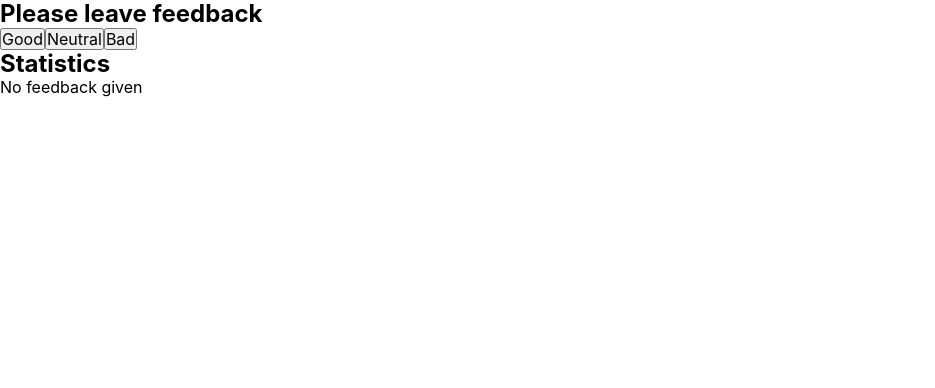
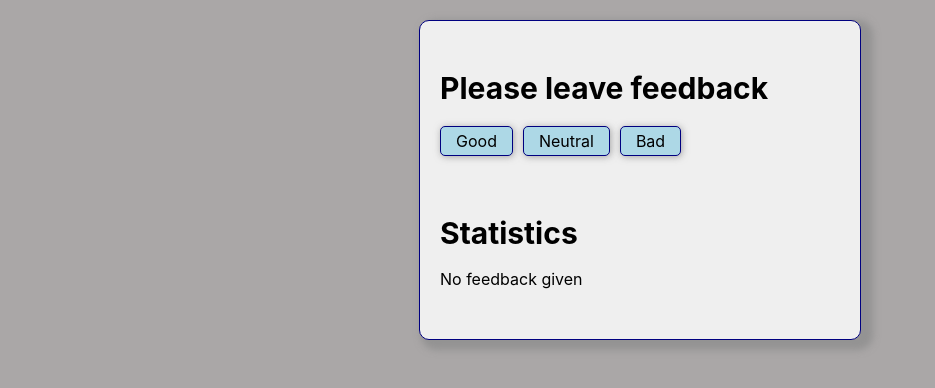
Before and after one commit to patronusv/goit-react-hw-02-feedback, a React app: page / in a window 1280 px wide. Shown: the whole page, without its empty margins (0-935 px from the left). Built offline with nearby package versions, Linux system fonts and the light colour scheme.

Commit message:
adds proptypes and styles

```diff
--- a/src/components/App.js
+++ b/src/components/App.js
@@ -1,4 +1,5 @@
 import React, { Component } from 'react';
+import Wrapper from './AppStyled';
 import FeedbackOptions from './feedbackOptions/FeedbackOptions';
 import Notification from './notification/Notification';
 import Section from './section/Section';
@@ -24,7 +25,7 @@ export default class App extends Component {
 
   render() {
     return (
-      <>
+      <Wrapper>
         <Section title="Please leave feedback">
           <FeedbackOptions options={this.state} onLeaveFeedback={this.increment} />
         </Section>
@@ -35,7 +36,7 @@ export default class App extends Component {
             <Notification message="No feedback given" />
           )}
         </Section>
-      </>
+      </Wrapper>
     );
   }
 }
--- /dev/null
+++ b/src/components/AppStyled.js
@@ -0,0 +1,11 @@
+import styled from 'styled-components';
+const Wrapper = styled.div`
+  padding: 20px;
+  border: 1px solid navy;
+  border-radius: 10px;
+  width: max-content;
+  margin: 0 auto;
+  background-color: #efefef;
+  box-shadow: 7px 5px 7px 5px rgba(140, 140, 140, 0.75);
+`;
+export default Wrapper;
--- a/src/components/feedbackOptions/FeedbackOptions.js
+++ b/src/components/feedbackOptions/FeedbackOptions.js
@@ -1,14 +1,20 @@
 import React from 'react';
+import PropTypes from 'prop-types';
+import Wrapper from './FeedbackOptionsStyled';
 const FeedbackOptions = ({ options, onLeaveFeedback }) => {
   return (
-    <>
+    <Wrapper>
       {Object.keys(options).map(item => (
-        <button onClick={onLeaveFeedback} type="button" key={item} name={item}>
+        <button className="feedback-btn" onClick={onLeaveFeedback} type="button" key={item} name={item}>
           {item[0].toUpperCase() + item.slice(1)}
         </button>
       ))}
-    </>
+    </Wrapper>
   );
 };
 
 export default FeedbackOptions;
+FeedbackOptions.propTypes = {
+  options: PropTypes.object.isRequired,
+  onLeaveFeedback: PropTypes.func.isRequired,
+};
--- /dev/null
+++ b/src/components/feedbackOptions/FeedbackOptionsStyled.js
@@ -0,0 +1,18 @@
+import styled from 'styled-components';
+const Wrapper = styled.div`
+  .feedback-btn {
+    padding: 5px 15px;
+    border: 1px solid navy;
+    border-radius: 5px;
+    background-color: lightblue;
+    box-shadow: 1px 1px 7px 0px rgba(140, 140, 140, 0.75);
+  }
+  .feedback-btn:hover,
+  .feedback-btn:focus {
+    background-color: yellowgreen;
+  }
+  .feedback-btn:not(:last-child) {
+    margin-right: 10px;
+  }
+`;
+export default Wrapper;
--- a/src/components/notification/Notification.js
+++ b/src/components/notification/Notification.js
@@ -1,6 +1,10 @@
 import React from 'react';
+import PropTypes from 'prop-types';
 const Notification = ({ message }) => {
   return <p>{message}</p>;
 };
 
 export default Notification;
+Notification.propTypes = {
+  message: PropTypes.string.isRequired,
+};
--- a/src/components/section/Section.js
+++ b/src/components/section/Section.js
@@ -1,11 +1,17 @@
 import React from 'react';
+import PropTypes from 'prop-types';
+import SectionStyled from './SectionStyled';
 const Section = ({ title, children }) => {
   return (
-    <>
-      <h2>{title}</h2>
+    <SectionStyled>
+      <h2 className="section-title">{title}</h2>
       {children}
-    </>
+    </SectionStyled>
   );
 };
 
 export default Section;
+Section.propTypes = {
+  title: PropTypes.string.isRequired,
+  children: PropTypes.object.isRequired,
+};
--- /dev/null
+++ b/src/components/section/SectionStyled.js
@@ -0,0 +1,11 @@
+import styled from 'styled-components';
+const SectionStyled = styled.div`
+  padding: 30px 0;
+  margin: 0 auto;
+  width: 400px;
+  .section-title {
+    font-size: 30px;
+    margin-bottom: 20px;
+  }
+`;
+export default SectionStyled;
--- a/src/components/statistics/Statistics.js
+++ b/src/components/statistics/Statistics.js
@@ -1,16 +1,23 @@
 import React from 'react';
+import PropTypes from 'prop-types';
+import Wrapper from './StatisticsStyled';
 const Statistics = ({ props, total, positiveFeedback }) => {
   return (
-    <>
+    <Wrapper>
       {Object.keys(props).map(item => (
-        <p key={item}>
-          {item[0].toUpperCase() + item.slice(1)}: <span>{props[item]}</span>
+        <p className="stat" key={item}>
+          {item[0].toUpperCase() + item.slice(1)}: <span className="statNumber">{props[item]}</span>
         </p>
       ))}
-      <p>Total: {total()}</p>
-      <p>Positive feedback: {positiveFeedback()}%</p>
-    </>
+      <p className="stat">Total: {total()}</p>
+      <p className="stat">Positive feedback: {positiveFeedback()}%</p>
+    </Wrapper>
   );
 };
 
 export default Statistics;
+Statistics.propTypes = {
+  props: PropTypes.object.isRequired,
+  total: PropTypes.func.isRequired,
+  positiveFeedback: PropTypes.func.isRequired,
+};
--- /dev/null
+++ b/src/components/statistics/StatisticsStyled.js
@@ -0,0 +1,13 @@
+import styled from 'styled-components';
+const Wrapper = styled.div`
+  .stat {
+    font-weight: 500;
+  }
+  .stat:not(:last-child) {
+    margin-bottom: 10px;
+  }
+  .statNumber {
+    font-weight: 700;
+  }
+`;
+export default Wrapper;
--- a/src/index.css
+++ b/src/index.css
@@ -10,6 +10,7 @@ body {
     sans-serif;
   -webkit-font-smoothing: antialiased;
   -moz-osx-font-smoothing: grayscale;
+  background-color: #aaa7a7;
 }
 
 code {
@@ -23,3 +24,6 @@ img {
 .list {
   list-style: none;
 }
+#root {
+  padding: 20px 0;
+}
```
Also changed, not shown: src/components/App.css (deleted).
